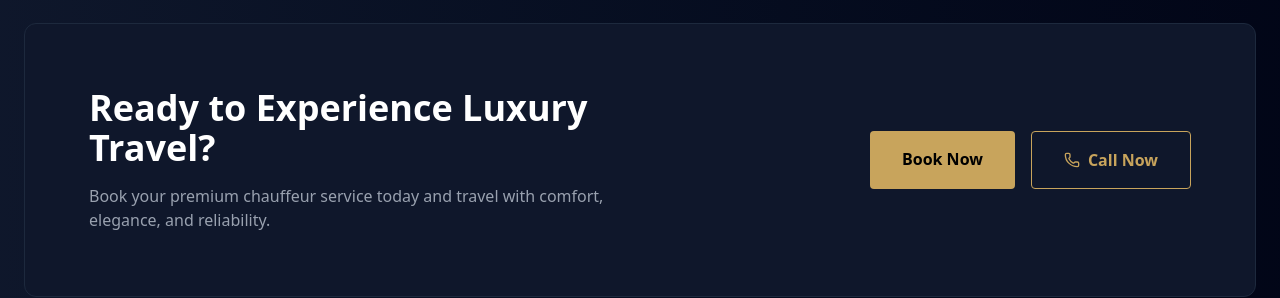
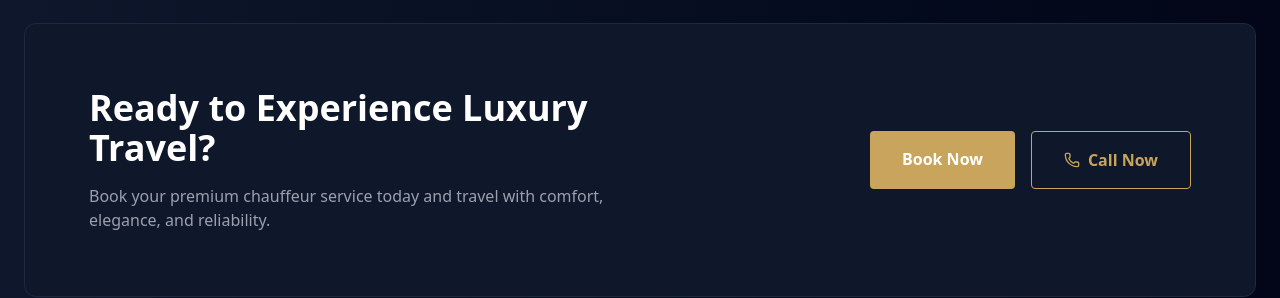
Before and after one commit to mit-adrian/booking-management-system, a React (Vite) app: page / in a window 1280 px wide. Shown: the part 4100-4398 px from the top of the page. Built offline with nearby package versions, Linux system fonts and the light colour scheme.

Commit message:
hotfix: CTA in features/home

```diff
--- a/src/features/home/components/CTASection.tsx
+++ b/src/features/home/components/CTASection.tsx
@@ -22,7 +22,7 @@ export default function CallToActionSection() {
           <div className="flex flex-col sm:flex-row gap-4">
             <Link
               to="/booking"
-              className="bg-secondary text-black px-8 py-4 rounded font-semibold text-center hover:opacity-90 transition"
+              className="bg-secondary text-white px-8 py-4 rounded font-semibold text-center hover:opacity-90 transition hover:text-black"
             >
               Book Now
             </Link>
```
